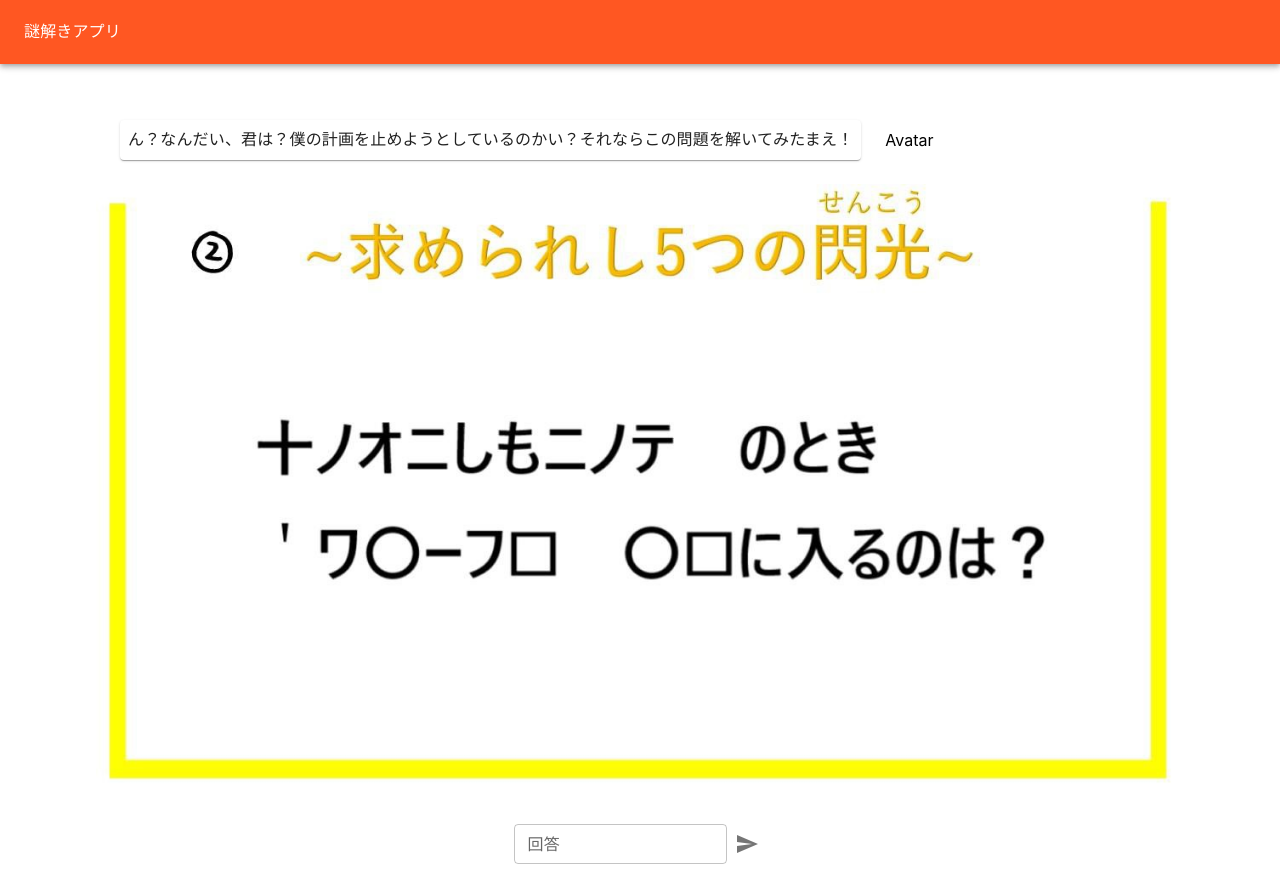
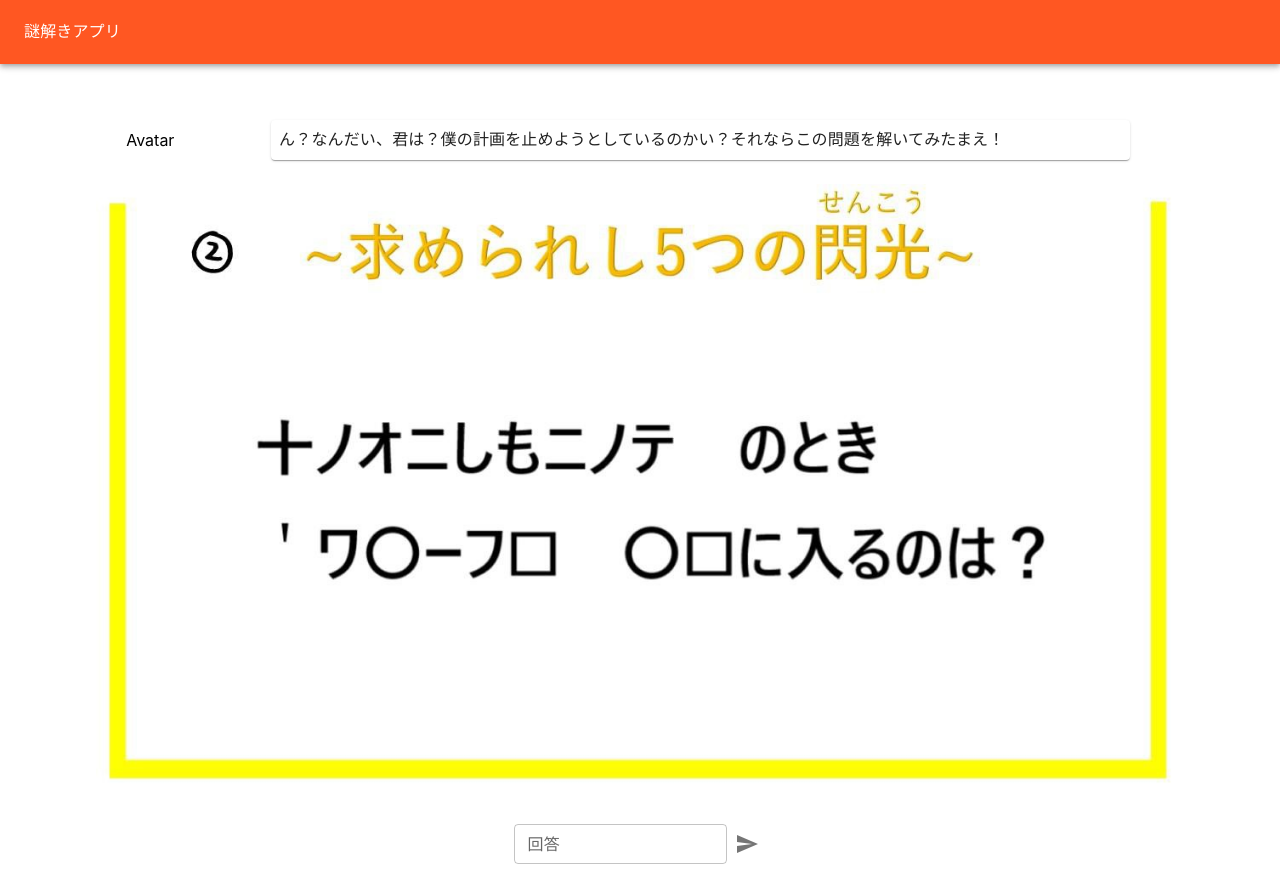
Before and after one commit to voicenoid/kfes-gk, a React (Create React App) app: page /kfes-gk/questions/1 in a window 1280 px wide. Built offline with nearby package versions, Linux system fonts and the light colour scheme.

Commit message:
アバターの修正

```diff
--- a/public/index.html
+++ b/public/index.html
@@ -1,10 +1,10 @@
 <!DOCTYPE html>
-<html lang="en">
+<html lang="ja">
   <head>
     <meta charset="utf-8" />
     <link rel="icon" href="%PUBLIC_URL%/favicon.ico" />
     <meta name="viewport" content="width=device-width, initial-scale=1" />
-    <meta name="theme-color" content="#000000" />
+    <meta name="theme-color" content="#ff5722" />
     <meta name="description" content="Web site created using create-react-app" />
     <link rel="apple-touch-icon" href="%PUBLIC_URL%/logo192.png" />
     <!--
@@ -21,7 +21,7 @@
       work correctly both with client-side routing and a non-root public URL.
       Learn how to configure a non-root public URL by running `npm run build`.
     -->
-    <title>React App</title>
+    <title>謎解きアプリ</title>
   </head>
   <body>
     <noscript>You need to enable JavaScript to run this app.</noscript>
--- a/src/routes/home.tsx
+++ b/src/routes/home.tsx
@@ -17,7 +17,9 @@ function Home(){
     for(var i:number=0;i<userData.length;i++){
         individualUserData = localStorage.getItem(i as unknown as string);
         individualUserDataString = individualUserData;
+
         console.log(individualUserData)
+
         individualUserData = Boolean(individualUserData);
         userData[i][0] = individualUserData;
         userData[i][1] = individualUserDataString;
--- a/src/routes/questionPage.tsx
+++ b/src/routes/questionPage.tsx
@@ -6,8 +6,8 @@ import q2 from "../images/questions/q2.jpg";
 import q3 from "../images/questions/q3.jpg";
 import q4 from "../images/questions/q4.jpg";
 import imgCorrect from "../images/correct.jpg"
-import { Handshake, Send } from "@mui/icons-material";
-import { SetStateAction, useState } from "react";
+import { Send } from "@mui/icons-material";
+import { useState } from "react";
 import { Link } from "react-router-dom";
 
 
@@ -27,7 +27,7 @@ const QuestionPage = (props:Props)=> {
         setSendText(text);
         setText("");
 
-        if(text == qData.ans){
+        if(text === qData.ans){
             console.log("Success!!");
             await localStorage.setItem(String(props.questionsID),qData.anscode);
             await window.location.reload();
@@ -39,7 +39,7 @@ const QuestionPage = (props:Props)=> {
         return(
             <div>
                 <Container sx={{ display: "flex", justifyContent: "center" }}>
-                    <img src={imgCorrect} width="100%"/>
+                    <img src={imgCorrect} width="100%" alt="正解"/>
                 </Container>
                 <Container sx={{marginTop:3}}>
                 <Grid container direction="row-reverse" justifyContent="flex-end" alignItems="center">
@@ -58,13 +58,15 @@ const QuestionPage = (props:Props)=> {
     }else{
         return(
             <div>
-                <Grid container direction="row-reverse" justifyContent="flex-end" alignItems="center">
-                    <div>Avatar</div>
-                    <Card sx={{ margin: 3, p: 1 }}>
+                <Grid container direction="row" justifyContent="space-evenly" alignItems="center" >
+                    <Grid item xs ={1}>Avatar</Grid>
+                    <Grid item xs={10}>
+                    <Card sx={{ margin: 3, p: 1, }}>
                         <Typography variant="body1">{qData.text1}</Typography>
                     </Card>
+                    </Grid>
                 </Grid>
-                <img src={qu[Number(props.questionsID)]} width="100%" />
+                <img src={qu[Number(props.questionsID)]} width="100%" alt="問題"/>
                 <Box sx={{ display: "flex", justifyContent: "center", }}>
                     <Grid container direction="column" justifyContent="center" alignItems="center" >
                         <Typography variant="body1">{qData.text2}</Typography>
```
